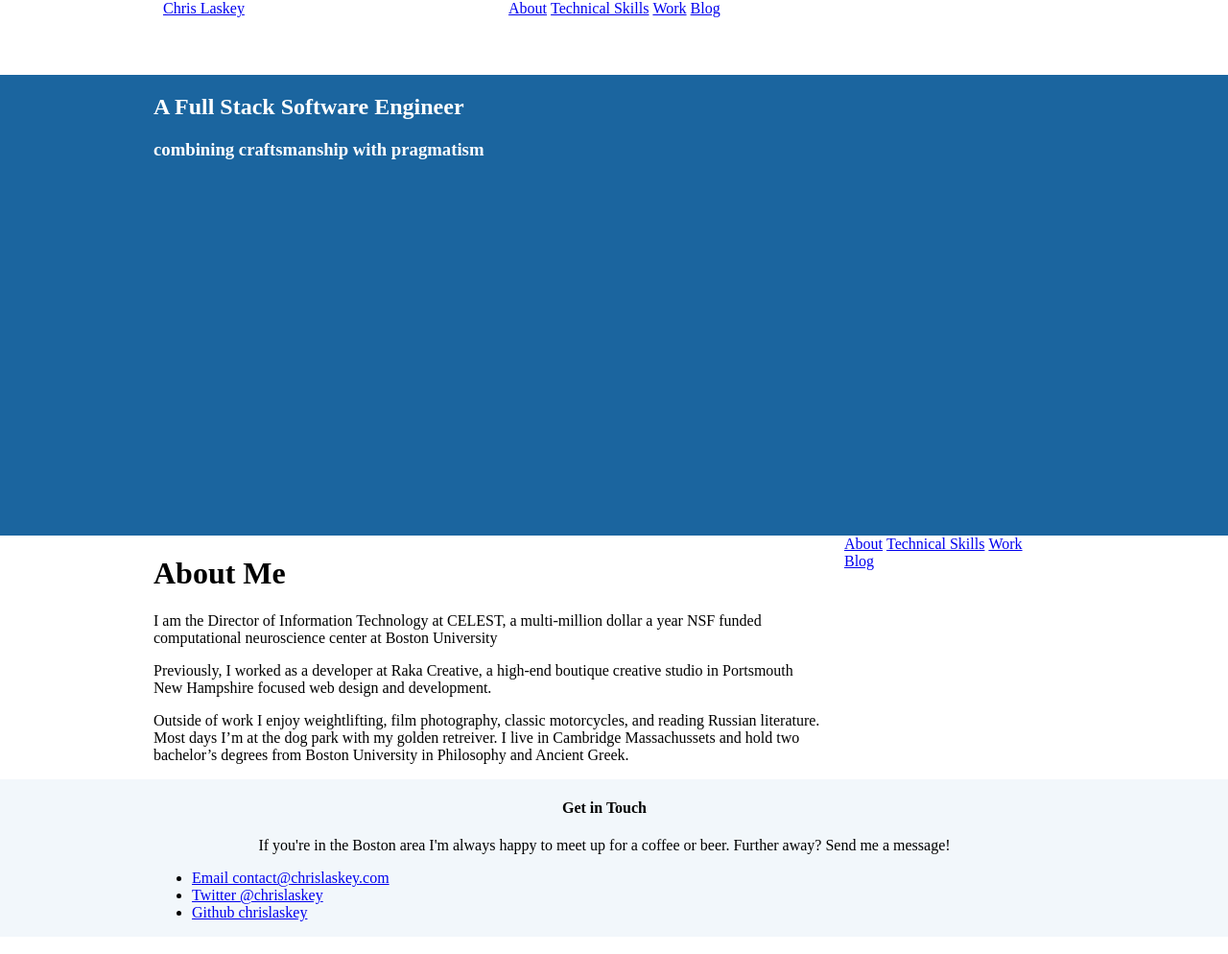
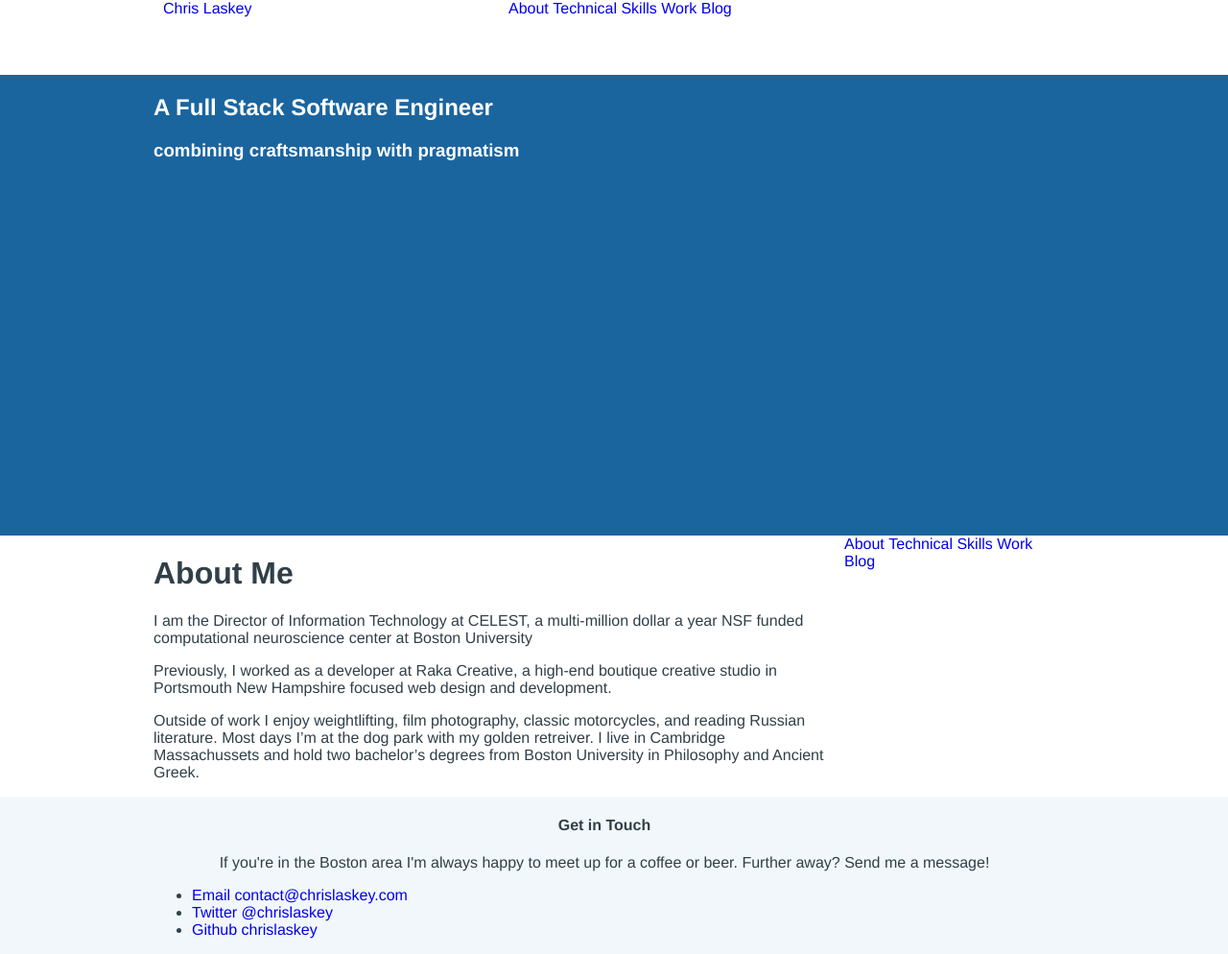
Before and after one commit to chrislaskey/chrislaskey-homepage-ember, a plain HTML site: page index.html in a window 1280 px wide. Shown: the whole page at 96% size. Drawn offline with Linux system fonts and the light colour scheme.

Commit message:
Starting basic CSS styling

```diff
--- a/static/css/main.less
+++ b/static/css/main.less
@@ -1,9 +1,15 @@
 // Universals
 
 html, body{
+	color:#303f48;
+	font-family:Helvetica Neue, Helvetica, Arial, sans-serif;
 	margin:0px;
 	padding:0px;
 	width:100%;
+}
+
+a{
+	text-decoration:none;
 }
 
 // Structure
```
